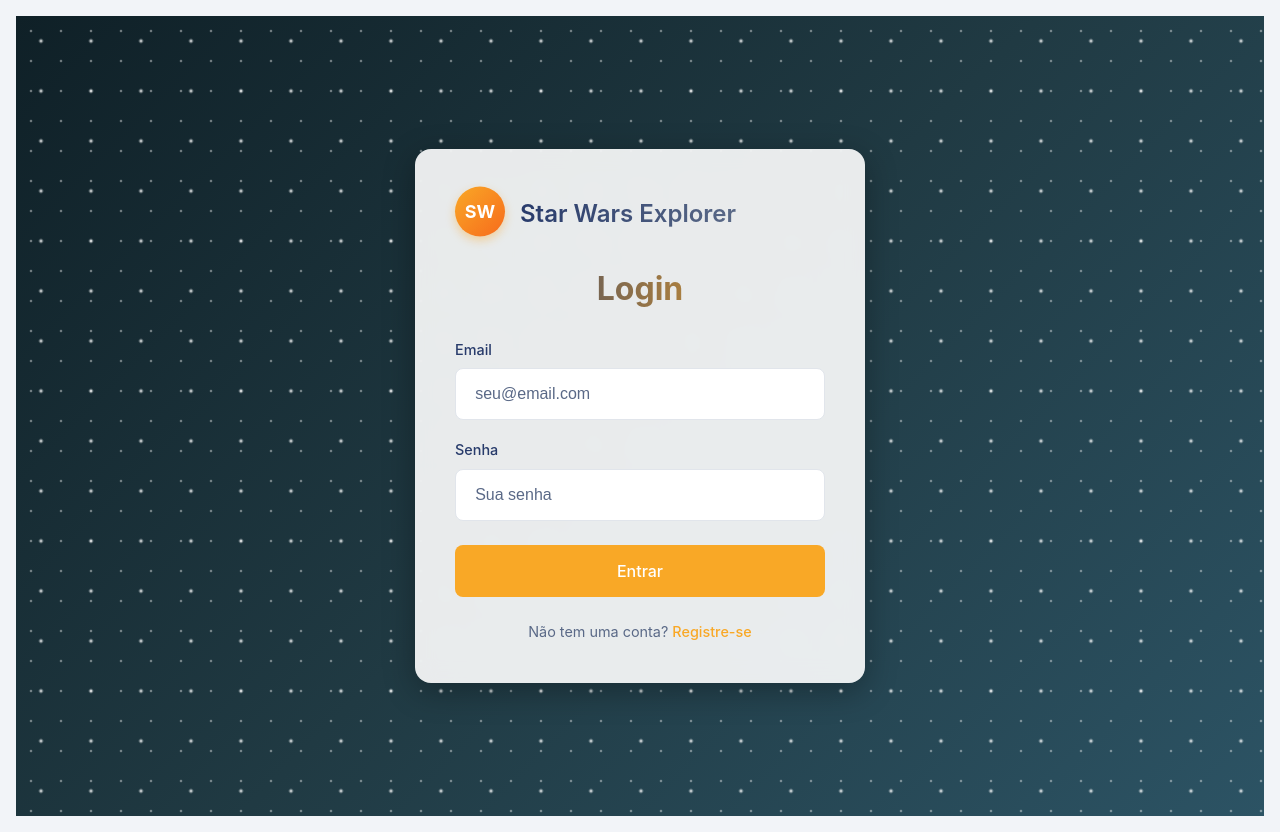
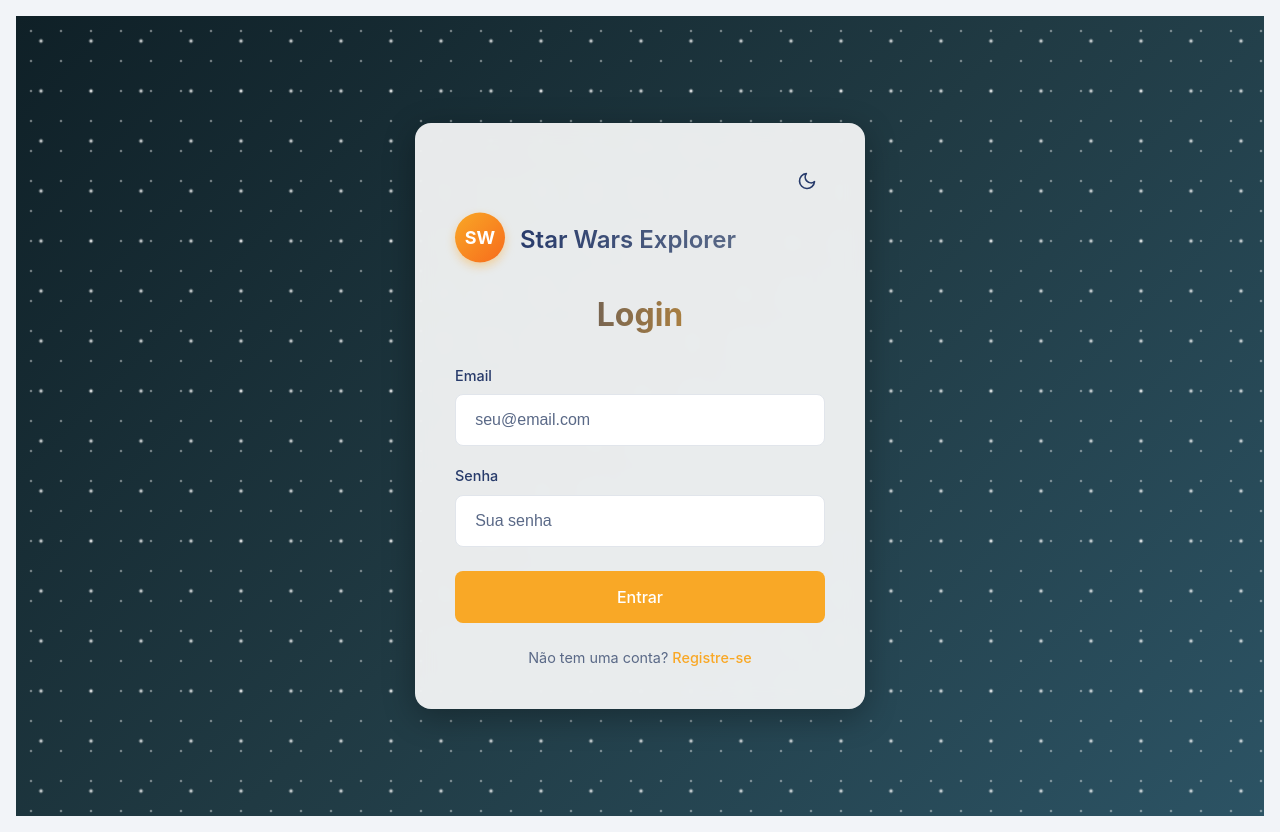
Before and after one commit to emffor/mmc-challenge, a React (Vite) app: page /login in a window 1280 px wide. Built offline with nearby package versions, Linux system fonts and the light colour scheme.

Commit message:
adicionando suporte a temas claro e escuro; implementando o ThemeProvider e o componente ThemeToggle

```diff
--- a/src/App.tsx
+++ b/src/App.tsx
@@ -1,13 +1,13 @@
 import { GlobalStyle } from './styles/global'
 import { AppRoutes } from './routes'
+import { ThemeProvider } from './context/ThemeContext'
 
 function App() {
-
   return (
-    <>
+    <ThemeProvider>
       <GlobalStyle />
       <AppRoutes />
-    </>
+    </ThemeProvider>
   )
 }
 
--- /dev/null
+++ b/src/components/ui/ThemeToggle.tsx
@@ -0,0 +1,53 @@
+import styled from 'styled-components';
+import { useTheme } from '../../context/ThemeContext';
+
+const ToggleButton = styled.button`
+  background: none;
+  border: none;
+  cursor: pointer;
+  display: flex;
+  align-items: center;
+  padding: 0.5rem;
+  color: var(--text-primary);
+  transition: var(--transition);
+  border-radius: 50%;
+
+  &:hover {
+    background: rgba(0, 0, 0, 0.05);
+  }
+
+  [data-theme='dark'] &:hover {
+    background: rgba(255, 255, 255, 0.1);
+  }
+
+  svg {
+    width: 1.25rem;
+    height: 1.25rem;
+  }
+`;
+
+export const ThemeToggle = () => {
+  const { theme, toggleTheme } = useTheme();
+
+  return (
+    <ToggleButton onClick={toggleTheme} aria-label="Toggle theme">
+      {theme === 'light' ? (
+        <svg xmlns="http://www.w3.org/2000/svg" viewBox="0 0 24 24" fill="none" stroke="currentColor" strokeWidth="2" strokeLinecap="round" strokeLinejoin="round">
+          <path d="M21 12.79A9 9 0 1 1 11.21 3 7 7 0 0 0 21 12.79z" />
+        </svg>
+      ) : (
+        <svg xmlns="http://www.w3.org/2000/svg" viewBox="0 0 24 24" fill="none" stroke="currentColor" strokeWidth="2" strokeLinecap="round" strokeLinejoin="round">
+          <circle cx="12" cy="12" r="5" />
+          <line x1="12" y1="1" x2="12" y2="3" />
+          <line x1="12" y1="21" x2="12" y2="23" />
+          <line x1="4.22" y1="4.22" x2="5.64" y2="5.64" />
+          <line x1="18.36" y1="18.36" x2="19.78" y2="19.78" />
+          <line x1="1" y1="12" x2="3" y2="12" />
+          <line x1="21" y1="12" x2="23" y2="12" />
+          <line x1="4.22" y1="19.78" x2="5.64" y2="18.36" />
+          <line x1="18.36" y1="5.64" x2="19.78" y2="4.22" />
+        </svg>
+      )}
+    </ToggleButton>
+  );
+};
--- /dev/null
+++ b/src/context/ThemeContext.tsx
@@ -0,0 +1,40 @@
+import React, { createContext, useState, useContext, useEffect } from 'react';
+
+type ThemeType = 'light' | 'dark';
+
+interface ThemeContextProps {
+  theme: ThemeType;
+  toggleTheme: () => void;
+}
+
+const ThemeContext = createContext<ThemeContextProps | undefined>(undefined);
+
+export const ThemeProvider: React.FC<{ children: React.ReactNode }> = ({ children }) => {
+  const [theme, setTheme] = useState<ThemeType>(() => {
+    const savedTheme = localStorage.getItem('theme');
+    return (savedTheme as ThemeType) || 'light';
+  });
+
+  useEffect(() => {
+    document.documentElement.setAttribute('data-theme', theme);
+    localStorage.setItem('theme', theme);
+  }, [theme]);
+
+  const toggleTheme = () => {
+    setTheme(prevTheme => prevTheme === 'light' ? 'dark' : 'light');
+  };
+
+  return (
+    <ThemeContext.Provider value={{ theme, toggleTheme }}>
+      {children}
+    </ThemeContext.Provider>
+  );
+};
+
+export const useTheme = () => {
+  const context = useContext(ThemeContext);
+  if (context === undefined) {
+    throw new Error('useTheme must be used within a ThemeProvider');
+  }
+  return context;
+};
--- a/src/pages/CharacterDetail/styles.ts
+++ b/src/pages/CharacterDetail/styles.ts
@@ -34,14 +34,19 @@
       right: 0;
       bottom: 0;
       background: linear-gradient(90deg,
-        rgba(255, 255, 255, 0.1) 25%,
-        rgba(255, 255, 255, 0.2) 50%,
-        rgba(255, 255, 255, 0.1) 75%);
+        var(--shimmer-start, rgba(255, 255, 255, 0.1)) 25%,
+        var(--shimmer-mid, rgba(255, 255, 255, 0.2)) 50%,
+        var(--shimmer-start, rgba(255, 255, 255, 0.1)) 75%);
       background-size: 200% 100%;
       animation: ${shimmer} 1.5s infinite;
       z-index: 1;
       pointer-events: none;
       border-radius: var(--border-radius);
+    }
+
+    [data-theme='dark'] &::before {
+      --shimmer-start: rgba(30, 30, 30, 0.2);
+      --shimmer-mid: rgba(40, 40, 40, 0.3);
     }
   `}
 `;
@@ -61,7 +66,11 @@
     left: 0;
     width: 100%;
     height: 1px;
-    background: linear-gradient(90deg, transparent, rgba(0,0,0,0.05), transparent);
+    background: linear-gradient(90deg, transparent, var(--divider-color, rgba(0,0,0,0.05)), transparent);
+  }
+
+  [data-theme='dark'] &::after {
+    --divider-color: rgba(255,255,255,0.1);
   }
 
   @media (max-width: 768px) {
@@ -87,9 +96,14 @@
   animation: ${fadeIn} 0.5s ease;
 
   &:hover {
-    background: rgba(249, 249, 249, 0.5);
-    box-shadow: 0 4px 15px rgba(0, 0, 0, 0.03);
+    background: var(--hover-bg, rgba(249, 249, 249, 0.5));
+    box-shadow: var(--hover-shadow, 0 4px 15px rgba(0, 0, 0, 0.03));
     transform: translateY(-3px);
+  }
+
+  [data-theme='dark'] &:hover {
+    --hover-bg: rgba(40, 40, 40, 0.5);
+    --hover-shadow: 0 4px 15px rgba(0, 0, 0, 0.2);
   }
 
   h3 {
@@ -171,14 +185,22 @@
   overflow: hidden;
   touch-action: manipulation;
   background: ${props => props.$expanded ?
-    'linear-gradient(135deg, #f6f9fc 0%, #eef2f7 100%)' :
-    'linear-gradient(135deg, #ffffff 0%, #f8f9fa 100%)'};
-  border: 1px solid ${props => props.$expanded ? 'transparent' : '#e0e0e0'};
+    'var(--expanded-film-bg, linear-gradient(135deg, #f6f9fc 0%, #eef2f7 100%))' :
+    'var(--film-bg, linear-gradient(135deg, #ffffff 0%, #f8f9fa 100%))'};
+  border: 1px solid ${props => props.$expanded ? 'transparent' : 'var(--film-border, #e0e0e0)'};
   animation: ${fadeIn} 0.5s ease;
   transform: ${props => props.$expanded ? 'translateY(-5px)' : 'translateY(0)'};
   box-shadow: ${props => props.$expanded ?
-    '0 15px 30px rgba(0, 0, 0, 0.1), 0 5px 15px rgba(0, 0, 0, 0.05)' :
-    '0 2px 5px rgba(0, 0, 0, 0.05)'};
+    'var(--expanded-film-shadow, 0 15px 30px rgba(0, 0, 0, 0.1), 0 5px 15px rgba(0, 0, 0, 0.05))' :
+    'var(--film-shadow, 0 2px 5px rgba(0, 0, 0, 0.05))'};
+
+  [data-theme='dark'] & {
+    --film-bg: linear-gradient(135deg, #2a2a2a 0%, #1e1e1e 100%);
+    --expanded-film-bg: linear-gradient(135deg, #222 0%, #2a2a2a 100%);
+    --film-border: #444;
+    --film-shadow: 0 2px 5px rgba(0, 0, 0, 0.2);
+    --expanded-film-shadow: 0 15px 30px rgba(0, 0, 0, 0.4), 0 5px 15px rgba(0, 0, 0, 0.3);
+  }
 
   &::before {
     content: '';
--- a/src/pages/Home/index.tsx
+++ b/src/pages/Home/index.tsx
@@ -7,6 +7,7 @@
 import { Loader } from '../../components/feedback/Loader';
 import { Grid } from '../../components/layout/Grid';
 import * as S from './styles';
+import { ThemeToggle } from '../../components/ui/ThemeToggle';
 
 const isValidValue = (value: string): boolean => {
   return !!value && !['unknown', 'n/a', 'none', 'undefined', 'null'].includes(value.toLowerCase());
@@ -93,7 +94,8 @@
           marginBottom: '2.5rem',
         }}
       >
-        <h1>Star Wars - Personagens</h1>
+        <h1>Personagens</h1>
+        <ThemeToggle />
         <Button onClick={handleLogout}>Sair</Button>
       </header>
 
--- a/src/pages/Login/index.tsx
+++ b/src/pages/Login/index.tsx
@@ -5,6 +5,7 @@
 import { Loader } from '../../components/feedback/Loader';
 import { LoginFormData } from './types';
 import * as S from '../../styles/authStyles';
+import { ThemeToggle } from '../../components/ui/ThemeToggle';
 
 const Login = () => {
   const navigate = useNavigate();
@@ -41,6 +42,10 @@
     <S.AuthContainer>
       <S.StarsBackground />
       <S.AuthCard $show={animation}>
+        <div style={{ display: 'flex', justifyContent: 'flex-end', marginBottom: '1rem' }}>
+          <ThemeToggle />
+        </div>
+
         <S.LogoArea>
           <S.LogoImage>SW</S.LogoImage>
           <S.LogoText>Star Wars Explorer</S.LogoText>
--- a/src/pages/Register/index.tsx
+++ b/src/pages/Register/index.tsx
@@ -5,6 +5,7 @@
 import { Loader } from '../../components/feedback/Loader';
 import { RegisterFormData } from './types';
 import * as S from '../../styles/authStyles';
+import { ThemeToggle } from '../../components/ui/ThemeToggle';
 
 const Register = () => {
   const navigate = useNavigate();
@@ -58,6 +59,10 @@
     <S.AuthContainer>
       <S.StarsBackground />
       <S.AuthCard $show={animation}>
+        <div style={{ display: 'flex', justifyContent: 'flex-end', marginBottom: '1rem' }}>
+          <ThemeToggle />
+        </div>
+
         <S.LogoArea>
           <S.LogoImage>SW</S.LogoImage>
           <S.LogoText>Star Wars Explorer</S.LogoText>
--- a/src/styles/authStyles.ts
+++ b/src/styles/authStyles.ts
@@ -22,10 +22,14 @@
   justify-content: center;
   align-items: center;
   min-height: 100vh;
-  background: linear-gradient(135deg, #0f2027 0%, #203a43 50%, #2c5364 100%);
+  background: var(--auth-bg, linear-gradient(135deg, #0f2027 0%, #203a43 50%, #2c5364 100%));
   position: relative;
   overflow: hidden;
   padding: 1rem;
+
+  [data-theme='dark'] & {
+    --auth-bg: linear-gradient(135deg, #000000 0%, #121212 50%, #1e1e1e 100%);
+  }
 `;
 
 export const StarsBackground = styled.div`
@@ -64,11 +68,11 @@
 `;
 
 export const AuthCard = styled.div<{ $show: boolean }>`
-  background: rgba(255, 255, 255, 0.9);
+  background: var(--auth-card-bg, rgba(255, 255, 255, 0.9));
   backdrop-filter: blur(10px);
   border-radius: 16px;
   overflow: hidden;
-  box-shadow: 0 8px 32px rgba(0, 0, 0, 0.3);
+  box-shadow: var(--auth-card-shadow, 0 8px 32px rgba(0, 0, 0, 0.3));
   transition: all 0.5s cubic-bezier(0.175, 0.885, 0.32, 1.275);
   width: 100%;
   max-width: 450px;
@@ -81,7 +85,13 @@
   }
 
   &:hover {
-    box-shadow: 0 12px 40px rgba(0, 0, 0, 0.4);
+    box-shadow: var(--auth-card-hover-shadow, 0 12px 40px rgba(0, 0, 0, 0.4));
+  }
+
+  [data-theme='dark'] & {
+    --auth-card-bg: rgba(30, 30, 30, 0.9);
+    --auth-card-shadow: 0 8px 32px rgba(0, 0, 0, 0.5);
+    --auth-card-hover-shadow: 0 12px 40px rgba(0, 0, 0, 0.7);
   }
 `;
 
@@ -112,21 +122,29 @@
   margin: 0;
   color: var(--text-primary);
   font-size: 1.5rem;
-  background: linear-gradient(90deg, var(--text-primary), var(--text-secondary));
+  background: var(--logo-gradient, linear-gradient(90deg, var(--text-primary), var(--text-secondary)));
   -webkit-background-clip: text;
   -webkit-text-fill-color: transparent;
   background-clip: text;
   font-weight: 600;
+
+  [data-theme='dark'] & {
+    --logo-gradient: linear-gradient(90deg, #ffffff, var(--accent));
+  }
 `;
 
 export const FormTitle = styled.h1`
   font-size: 2rem;
   margin-bottom: 2rem;
   text-align: center;
-  background: linear-gradient(90deg, var(--text-primary), var(--accent));
+  background: var(--title-gradient, linear-gradient(90deg, var(--text-primary), var(--accent)));
   -webkit-background-clip: text;
   -webkit-text-fill-color: transparent;
   font-weight: 700;
+
+  [data-theme='dark'] & {
+    --title-gradient: linear-gradient(90deg, #ffffff, var(--accent));
+  }
 `;
 
 export const InputGroup = styled.div`
--- a/src/styles/global.ts
+++ b/src/styles/global.ts
@@ -14,6 +14,19 @@
     --border-radius: 8px;
     --shadow: 0 4px 12px rgba(0, 0, 0, 0.05);
     --transition: all 0.3s ease;
+  }
+
+  [data-theme='dark'] {
+    --bg-primary: #121212;
+    --bg-secondary: #1e1e1e;
+    --text-primary: #e0e0e0;
+    --text-secondary: #a0a0a0;
+    --accent: #F9A826;
+    --accent-hover: #ffb84d;
+    --card-bg: #1e1e1e;
+    --success: #34c759;
+    --error: #ff3b30;
+    --shadow: 0 4px 12px rgba(0, 0, 0, 0.2);
   }
 
   * {
```
